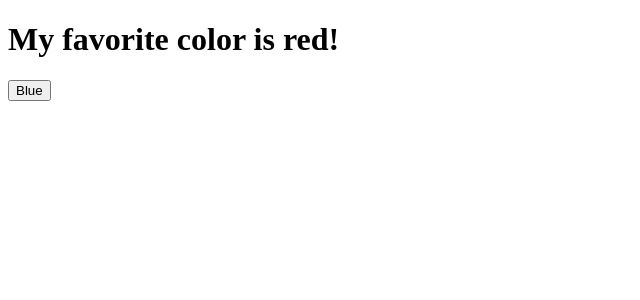
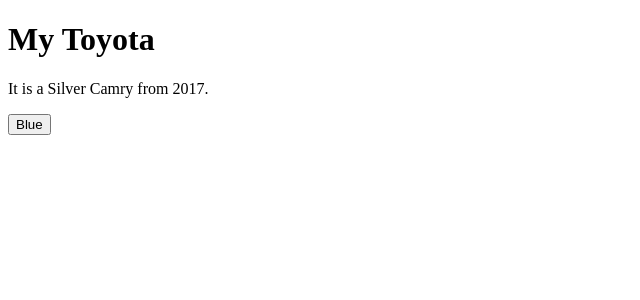
Before and after one commit to thanhpham091790/reactjs, a React (Vite) app in the folder 01-react-tutorial/my-react-app/: page / in a window 1280 px wide. Shown: the top 300 px of the page, without its empty margins (0-640 px from the left). Built offline with nearby package versions, Linux system fonts and the light colour scheme.

Commit message:
When state is updated, the entire state gets overwritten.

```diff
--- a/01-react-tutorial/my-react-app/src/App.jsx
+++ b/01-react-tutorial/my-react-app/src/App.jsx
@@ -2,16 +2,22 @@
 import { useState } from "react";
 
 function App() {
-  const [color, setColor] = useState('red');
+  const [car, setCar] = useState({
+    brand: 'Toyota',
+    model: 'Camry',
+    year: '2017',
+    color: 'Silver'
+  });
 
   function changeColor(newColor) {
-    setColor(newColor);
+    setCar(prevCar => ({ ...prevCar, color: newColor }));
   }
 
   return (
     <>
-      <h1>My favorite color is {color}!</h1>
-      <button type="button" onClick={() => changeColor('blue')}>Blue</button>
+      <h1>My {car.brand}</h1>
+      <p>It is a {car.color} {car.model} from {car.year}.</p>
+      <button type="button" onClick={() => changeColor('Blue')}>Blue</button>
     </>
   );
 }
```
